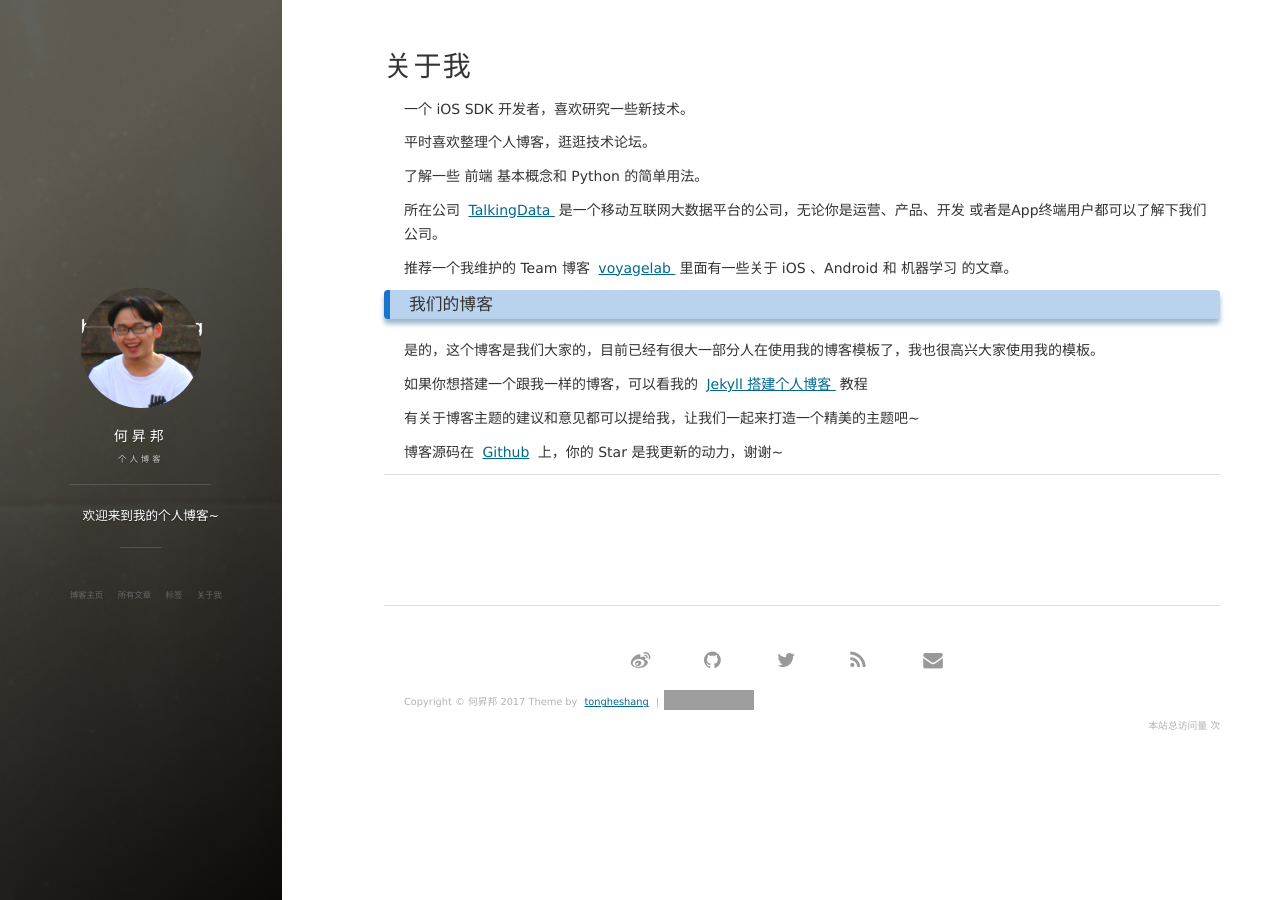
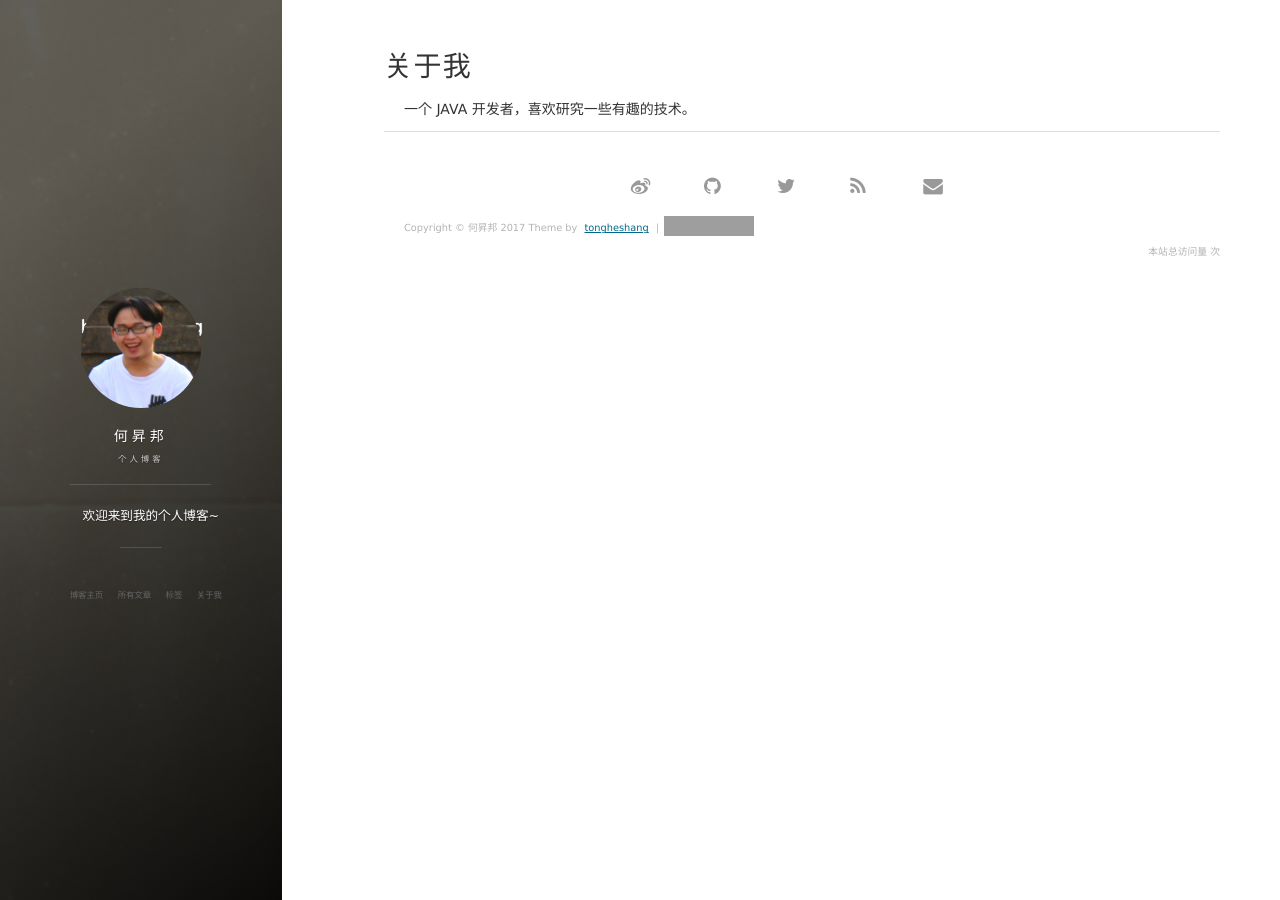
Before and after one commit to heshengbang/heshengbang.github.io, a Jekyll site: the page built from about.md, in a window 1280 px wide. Built offline with Jekyll 4.4.1, drawn with Linux system fonts in a browser that asks for light colours; nearby versions of some CDN libraries; comment, search, counter and statistics services are not loaded; grey boxes are pictures that could not be loaded.

Commit message:
personalize template

```diff
--- a/about.md
+++ b/about.md
@@ -3,50 +3,4 @@
 title: 关于我
 ---
 
-一个 iOS SDK 开发者，喜欢研究一些新技术。
-<p>
-平时喜欢整理个人博客，逛逛技术论坛。
-<p>
-了解一些 前端 基本概念和 Python 的简单用法。
-
-<p>
-
-所在公司
-<a target="_blank" href="https://www.talkingdata.com/"> TalkingData </a>
-是一个移动互联网大数据平台的公司，无论你是运营、产品、开发 或者是App终端用户都可以了解下我们公司。
-<p>
-
-推荐一个我维护的 Team 博客
-<a target="_blank" href="http://talkingdata.me/"> voyagelab </a>
-里面有一些关于 iOS 、Android 和 机器学习 的文章。
-
-<p>
-
-<h3> 我们的博客 </h3>
-
-<p>
-
-是的，这个博客是我们大家的，目前已经有很大一部分人在使用我的博客模板了，我也很高兴大家使用我的模板。
-
-<p>
-
-如果你想搭建一个跟我一样的博客，可以看我的
-<a href="/2016/10/jekyll_tutorials1/"> Jekyll 搭建个人博客 </a>
-教程
-
-<p>
-
-有关于博客主题的建议和意见都可以提给我，让我们一起来打造一个精美的主题吧~
-
-<p>
-
-博客源码在 <a target="_blank" href='https://github.com/tongheshang/tongheshang.github.io/'>Github</a> 上，你的 Star 是我更新的动力，谢谢~
-
-<p>
-
-<p>
-
-<p>
-
-
-{% include comments.html %}
+一个 JAVA 开发者，喜欢研究一些有趣的技术。
```
